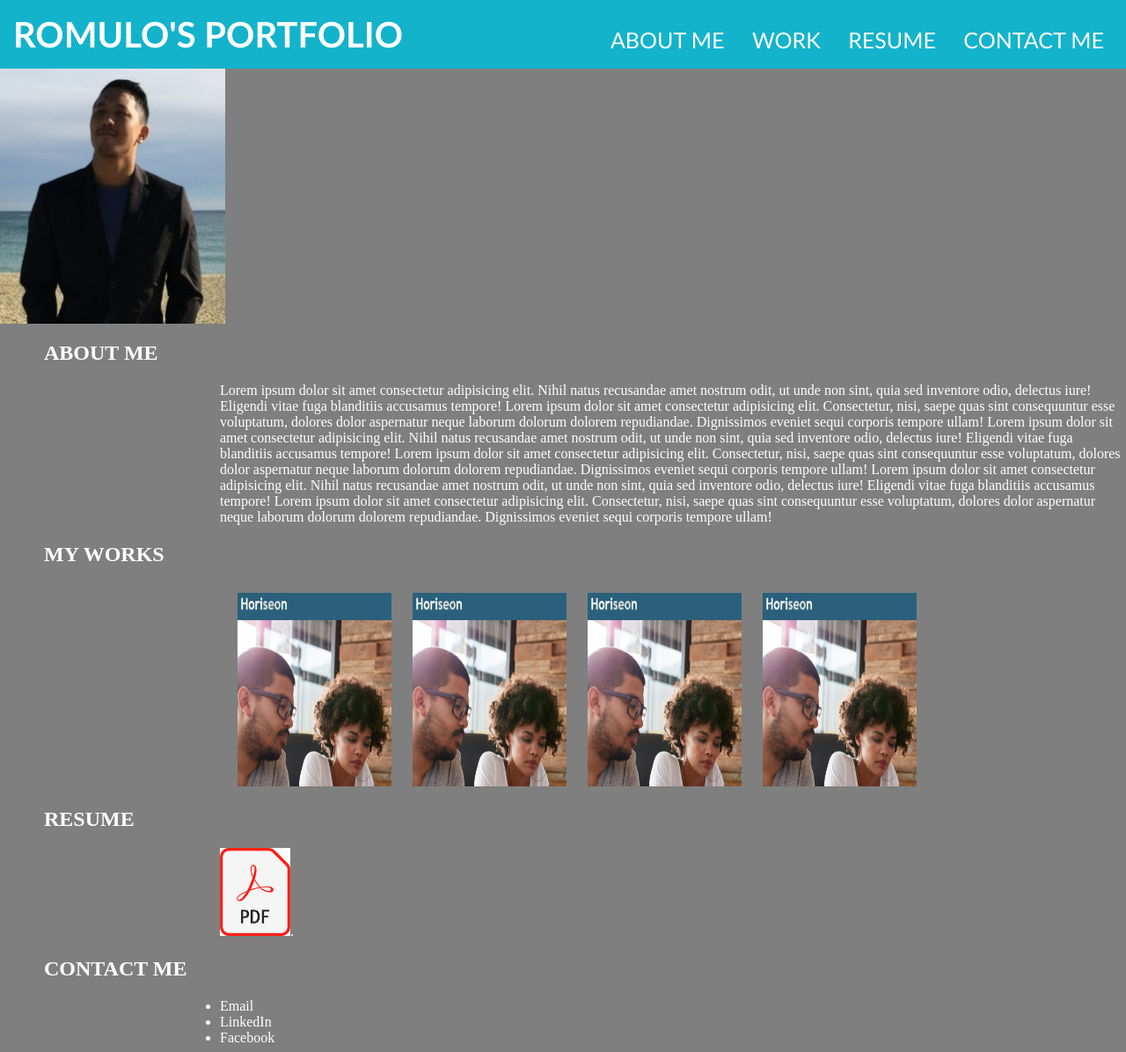
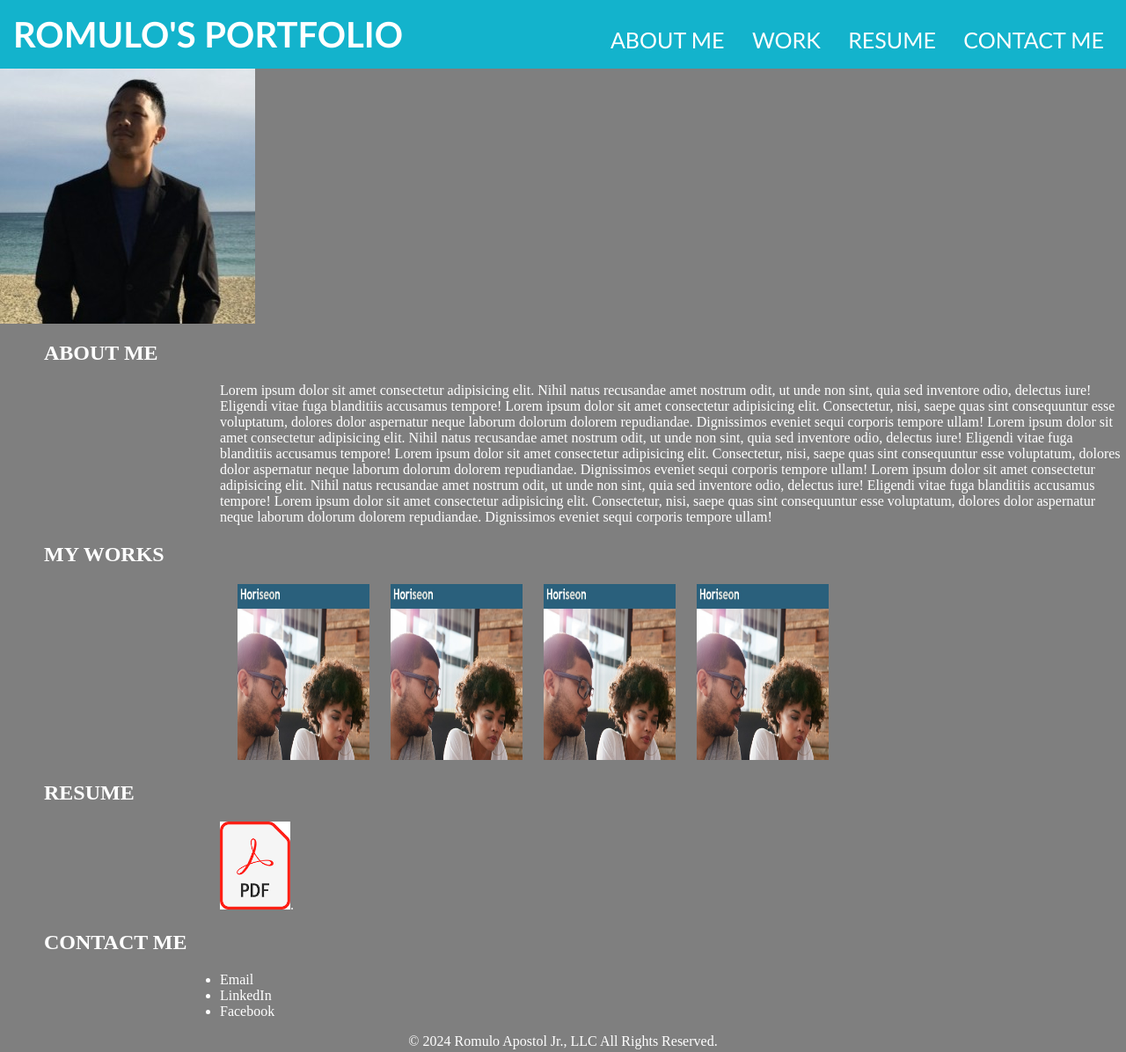
Before and after one commit to rapostoljr/challenge_2_creating_my_portfolio, a plain HTML site: page index.html in a window 1280 px wide. Shown: the top 1196 px of the page at 88% size. Drawn offline with Linux system fonts and the light colour scheme.

Commit message:
Added @media

```diff
--- a/assets/css/style.css
+++ b/assets/css/style.css
@@ -50,12 +50,12 @@ a:hover {
     color:var(--always-black);
 }
 
-.headshot {
+#headshot {
+    display: flex;
     height: 290px;
-    width: 20%;
+    width: 290px;
     background-image: url("../images/headshot.jpg");
-    background-size: cover;
-    background-position: center;
+
 }
 
 main article {
@@ -68,9 +68,14 @@ main article {
 }
 
 #my-works a {
-    display:inline-block;
     margin-top: 10px;
     margin-left: 20px;
+}
+
+#my-works img {
+    display: inline-block;
+    width: 150px;
+    height: 200px;
 }
 
 #my-works img:hover, #resume img:hover {
@@ -83,20 +88,29 @@ footer {
     color: var(--text-color);
 }
 
-/* @media screen and (max-width: 992px) {
-    header {
-      background: #772014;
+@media screen and (max-width: 992px) {
+
+    #my-works a img {
+        display: inline-block;
+        width: 45%;
+        height: 45%;
     }
   }
 
-  @media screen and (max-width: 768px) {
-    nav {
-      background-color: #bb8588;
+@media screen and (max-width: 768px) {
+
+    #my-works a img {
+        display: inline-block;
+        width: 40%;
+        height: 40%;
+      }
     }
-  }
 
-  @media screen and (max-width: 576px) {
-    .sample-img {
-      background-color: #8ac4ff;
+@media screen and (max-width: 576px) {
+
+    #my-works a img {
+        display: inline-block;
+        width: 35%;
+        height: 35%;
+      }
     }
-  } */
--- a/index.html
+++ b/index.html
@@ -26,7 +26,7 @@
         </ul>
     </nav>
     </header>
-    <section class="headshot" title="Head Shot"></section>
+    <section id="headshot" title="Head Shot"></section>
     <main>
         <article id="about-me" class="about-me">
             <h2>ABOUT ME</h2>
@@ -49,10 +49,10 @@
         <article id="my-works">
             <h2>MY WORKS</h2>
             <p>
-                <a href="https://rapostoljr.github.io/challenge_1_code_refactor_for_horiseon_website/" target="_blank"><img src="./assets/images/horiseon.jpg" alt="Refactor HTML/CSS for Horiseon" style="width:175px;height:220px;"></a>
-                <a href="https://rapostoljr.github.io/challenge_1_code_refactor_for_horiseon_website/" target="_blank"><img src="./assets/images/horiseon.jpg" alt="Refactor HTML/CSS for Horiseon" style="width:175px;height:220px;"></a>
-                <a href="https://rapostoljr.github.io/challenge_1_code_refactor_for_horiseon_website/" target="_blank"><img src="./assets/images/horiseon.jpg" alt="Refactor HTML/CSS for Horiseon" style="width:175px;height:220px;"></a>
-                <a href="https://rapostoljr.github.io/challenge_1_code_refactor_for_horiseon_website/" target="_blank"><img src="./assets/images/horiseon.jpg" alt="Refactor HTML/CSS for Horiseon" style="width:175px;height:220px;"></a>
+                <a href="https://rapostoljr.github.io/challenge_1_code_refactor_for_horiseon_website/" target="_blank"><img src="./assets/images/horiseon.jpg" alt="Refactor HTML/CSS for Horiseon"></a>
+                <a href="https://rapostoljr.github.io/challenge_1_code_refactor_for_horiseon_website/" target="_blank"><img src="./assets/images/horiseon.jpg" alt="Refactor HTML/CSS for Horiseon"></a>
+                <a href="https://rapostoljr.github.io/challenge_1_code_refactor_for_horiseon_website/" target="_blank"><img src="./assets/images/horiseon.jpg" alt="Refactor HTML/CSS for Horiseon"></a>
+                <a href="https://rapostoljr.github.io/challenge_1_code_refactor_for_horiseon_website/" target="_blank"><img src="./assets/images/horiseon.jpg" alt="Refactor HTML/CSS for Horiseon"></a>
             </p>
         </article>
         <article id="resume">
```
